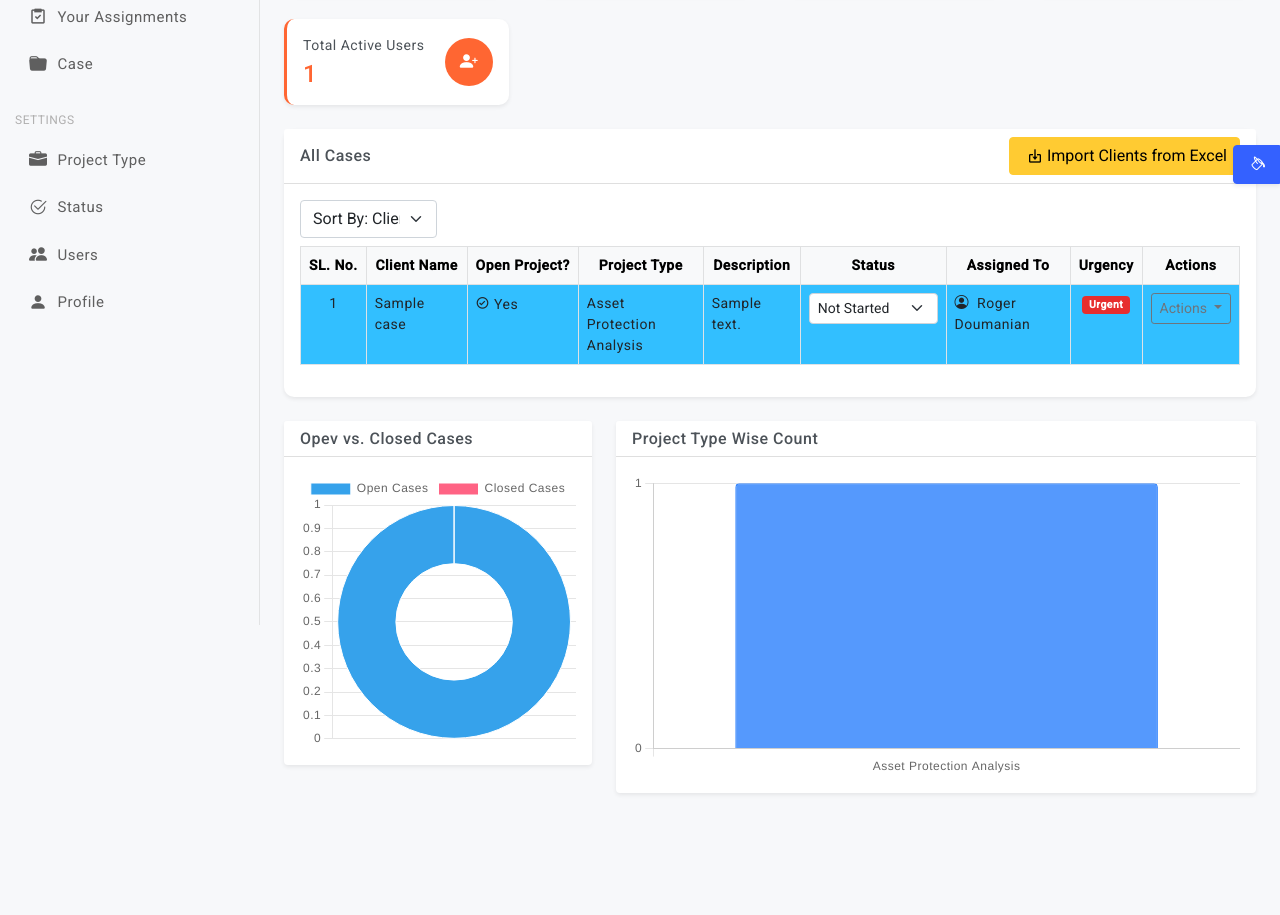
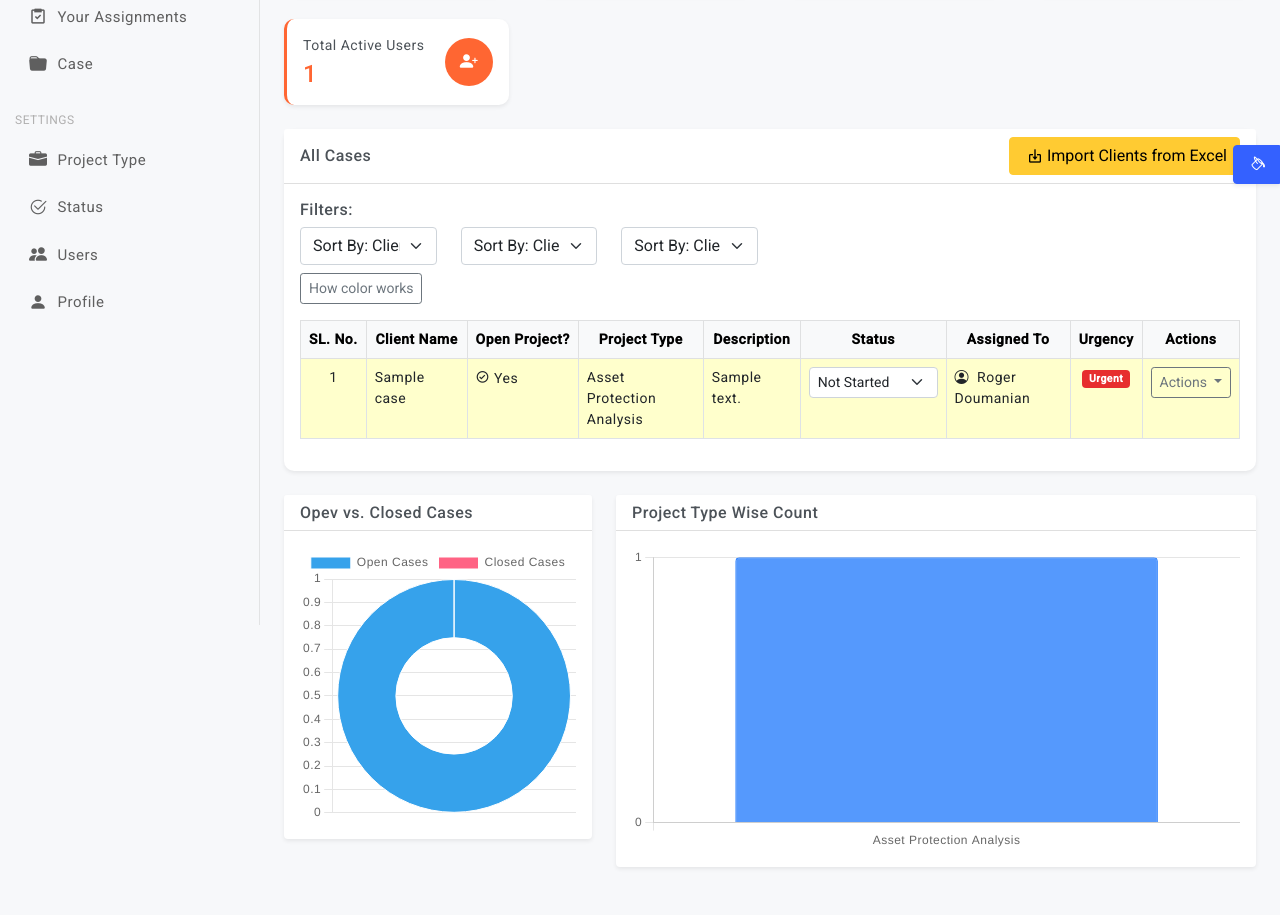
Before and after one commit to shohanean/law-firm-case-management-system, a Laravel app: page /dashboard in a window 1280 px wide. Shown: the part 175-1090 px from the top of the page. Before the commit the page ends 969 px from the top, so only its background shows below. Run offline with Laravel 12, Linux system fonts and the light colour scheme; a user stored in the database is signed in; data comes from the database, SQL or seed files in the repository; tables that the repository leaves empty hold one stand-in row (values such as "Sample post"); some libraries are stand-ins or nearby versions.

Commit message:
color wise case show

```diff
--- a/resources/views/case/edit.blade.php
+++ b/resources/views/case/edit.blade.php
@@ -58,7 +58,6 @@
                             <div class="col-md-4">
                                 <label for="project_type_id" class="form-label">Project Type</label>
                                 <select name="project_type_id" id="project_type_id" class="form-select @error('project_type_id') is-invalid @enderror">
-                                    <option value="">Select Project Type</option>
                                     @foreach ($projectTypes as $projectType)
                                         <option value="{{ $projectType->id }}" @selected((int) old('project_type_id', $case->project_type_id) === $projectType->id)>
                                             {{ $projectType->project_type_name }}
@@ -77,7 +76,6 @@
                                 <select name="status_id" id="status_id"
                                     class="form-select @error('status_id') is-invalid @enderror">
                                     @foreach ($statuses as $status)
-                                        <option value="">Select Status</option>
                                         <option value="{{ $status->id }}" @selected((int) old('status_id', $case->status_id) === $status->id)>
                                             {{ $status->status_name }}
                                         </option>
@@ -91,7 +89,6 @@
                                 <label for="assigned_to" class="form-label">Assigned To</label>
                                 <select name="assigned_to" id="assigned_to"
                                     class="form-select @error('assigned_to') is-invalid @enderror">
-                                    <option value="">Select whom to assign</option>
                                     @foreach ($users as $user)
                                         <option value="{{ $user->id }}" @selected((int) old('assigned_to', $case->assigned_to) === $user->id)>
                                             {{ $user->name }}
--- a/resources/views/dashboard.blade.php
+++ b/resources/views/dashboard.blade.php
@@ -92,7 +92,24 @@
                     </div>
                 </div>
                 <div class="card-body">
+                    <h6>Filters:</h6>
                     <div class="row">
+                        <div class="col-2">
+                            <form action="{{ route('dashboard') }}" method="GET">
+                                <select class="form-select" name="sort" onchange="this.form.submit()">
+                                    <option @if(isset($_GET['sort']) && $_GET['sort'] === 'az') selected @endif value="az">Sort By: Client Name (A-Z)</option>
+                                    <option @if(isset($_GET['sort']) && $_GET['sort'] === 'za') selected @endif value="za">Sort By: Client Name (Z-A)</option>
+                                </select>
+                            </form>
+                        </div>
+                        <div class="col-2">
+                            <form action="{{ route('dashboard') }}" method="GET">
+                                <select class="form-select" name="sort" onchange="this.form.submit()">
+                                    <option @if(isset($_GET['sort']) && $_GET['sort'] === 'az') selected @endif value="az">Sort By: Client Name (A-Z)</option>
+                                    <option @if(isset($_GET['sort']) && $_GET['sort'] === 'za') selected @endif value="za">Sort By: Client Name (Z-A)</option>
+                                </select>
+                            </form>
+                        </div>
                         <div class="col-2">
                             <form action="{{ route('dashboard') }}" method="GET">
                                 <select class="form-select" name="sort" onchange="this.form.submit()">
--- a/resources/views/parts/caselisttable.blade.php
+++ b/resources/views/parts/caselisttable.blade.php
@@ -5,6 +5,45 @@
     </div>
 @endif
 <div class="table-responsive mt-2" >
+    <div class="row">
+        <p>
+            <button class="btn btn-sm btn-outline-secondary" type="button" data-bs-toggle="collapse" data-bs-target="#collapseExample" aria-expanded="false" aria-controls="collapseExample">
+                How color works
+            </button>
+        </p>
+        <div class="collapse" id="collapseExample">
+            <div class="card card-body">
+                <table class="table table-bordered">
+                    <tbody>
+                        <tr>
+                            <td style="background-color:#E6E6FA">Light Purple</td>
+                            <td>New Client Entry</td>
+                        </tr>
+                        <tr>
+                            <td style="background-color:#D9D9D9">Gray</td>
+                            <td>No Open Project</td>
+                        </tr>
+                        <tr>
+                            <td style="background-color:#FCE4D6">Orenge</td>
+                            <td>When status is "Assigned to Close"</td>
+                        </tr>
+                        <tr>
+                            <td style="background-color:#DDEBF7">Light Blue</td>
+                            <td>When project type is "Various"</td>
+                        </tr>
+                        <tr>
+                            <td style="background-color:#E2F0D9">Light Green</td>
+                            <td>When project type is Intellectual Property (Trademarks, Copyrights)</td>
+                        </tr>
+                        <tr>
+                            <td style="background-color:#FFFFCC">Light Yellow</td>
+                            <td>When project type is any other option</td>
+                        </tr>
+                    </tbody>
+                </table>
+            </div>
+        </div>
+    </div>
     <table class="table table-bordered">
         <thead class="table-light">
             <tr class="text-center">
@@ -27,12 +66,24 @@
                 .tr-orenge {
                     background-color: #FCE4D6;
                 }
+                .tr-light-blue {
+                    background-color: #DDEBF7;
+                }
+                .tr-light-green {
+                    background-color: #E2F0D9;
+                }
+                .tr-light-yellow {
+                    background-color: #FFFFCC;
+                }
+                .tr-light-purple {
+                    background-color: #E6E6FA;
+                }
             </style>
             @forelse ($cases as $case)
             <tr class="
             @php
                 if(!$case->updated_at){
-                    echo '';
+                    echo 'tr-light-purple';
                 }
                 else{
                     if(!$case->open_project){
@@ -44,7 +95,17 @@
                                 echo 'tr-orenge';
                             }
                             else{
-                                echo 'bg-info';
+                                if($case->projectType->project_type_name == 'Various'){
+                                    echo 'tr-light-blue';
+                                }
+                                else{
+                                    if (str_contains($case->projectType->project_type_name, 'Trademark') || str_contains($case->projectType->project_type_name, 'Copyright')) {
+                                        echo 'tr-light-green';
+                                    }
+                                    else{
+                                        echo 'tr-light-yellow';
+                                    }
+                                }
                             }
                         }
                     }
@@ -89,7 +150,8 @@
                 </td>
                 @else
                 <td colspan="6" class="text-center">
-                    <span class="badge bg-success">New</span>
+                    {{-- <span class="badge bg-success">New</span> --}}
+                    ....................
                 </td>
                 @endif
                 <td class="text-center">
```
